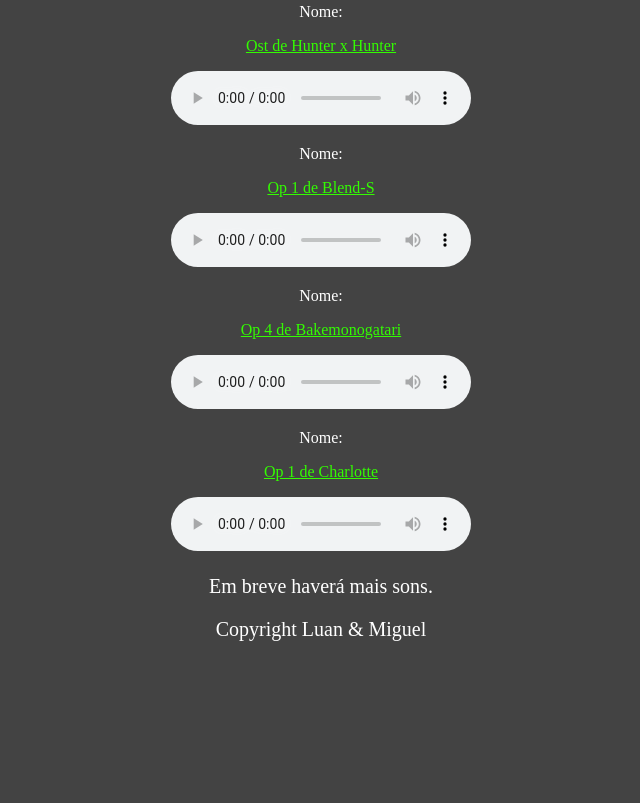
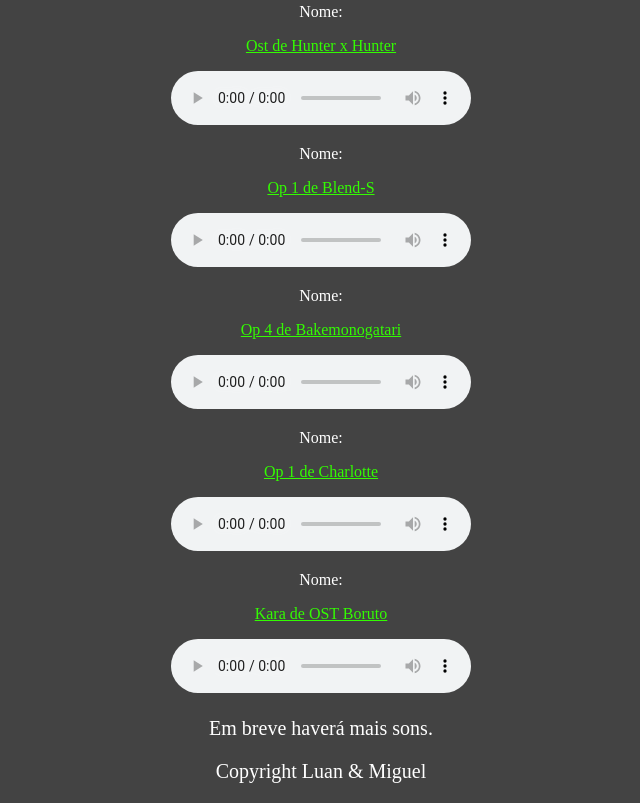
Before and after one commit to SteveCraft13/Lieder, a plain HTML site: page index.html in a window 1280 px wide. Shown: the part 3392-4195 px from the top of the page, without its empty margins (319-959 px from the left). Before the commit the page ends 4053 px from the top, so only its background shows below. Drawn offline with nearby package versions, Linux system fonts and the light colour scheme.

Commit message:
kara theme

```diff
--- a/index.html
+++ b/index.html
@@ -15,6 +15,7 @@
             text-shadow: black -0.3em 0.1em 0.4em;
             font-family: 'Bitter', serif;
         }
+
         body {
             background-color: rgba(34, 34, 34, 0.849);
             color: white;
@@ -24,18 +25,19 @@
             text-align: center;
         }
 
-        a{
+        a {
             color: rgba(51, 255, 0, 0.986);
         }
-        footer{
+
+        footer {
             text-align: center;
             font-size: 20px;
         }
-        p :hover{
+
+        p :hover {
             color: rgb(255, 0, 0);
             text-decoration-line: underline;
         }
-
     </style>
 </head>
 
@@ -160,7 +162,7 @@
         <audio controls>
             <source src="Musicas/MU23.mp3" type="audio/mpeg">
         </audio>
-                <p>Nome:</p>
+        <p>Nome:</p>
         <p><a href="https://youtu.be/uU5C0ZuCi6s">Ost de Hunter x Hunter</a></p>
         <audio controls>
             <source src="Musicas/MU24.mp3" type="audio/mpeg">
@@ -180,6 +182,11 @@
         <audio controls>
             <source src="Musicas/MU27.mp3" type="audio/mpeg">
         </audio>
+        <p>Nome:</p>
+        <p><a href="https://youtu.be/h7MxZnuFa-8">Kara de OST Boruto</a></p>
+        <audio controls>
+            <source src="Musicas/MU28.mp3" type="audio/mpeg">
+        </audio>
     </div>
     <footer>
         <p>Em breve haverá mais sons.</p>
```
Also changed, not shown: 1 other file.
